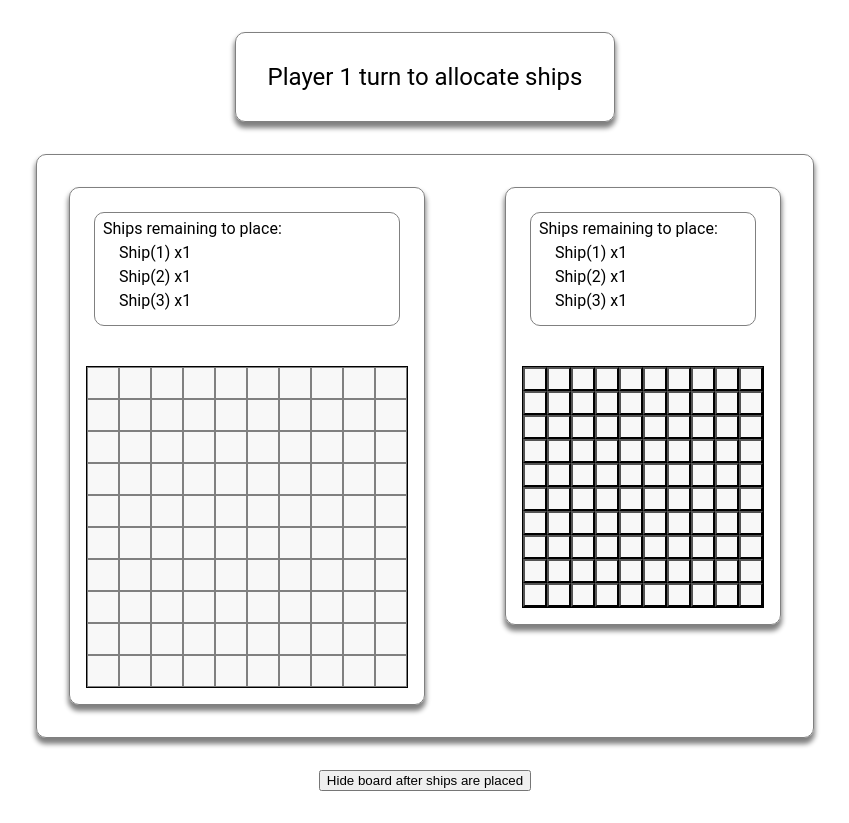
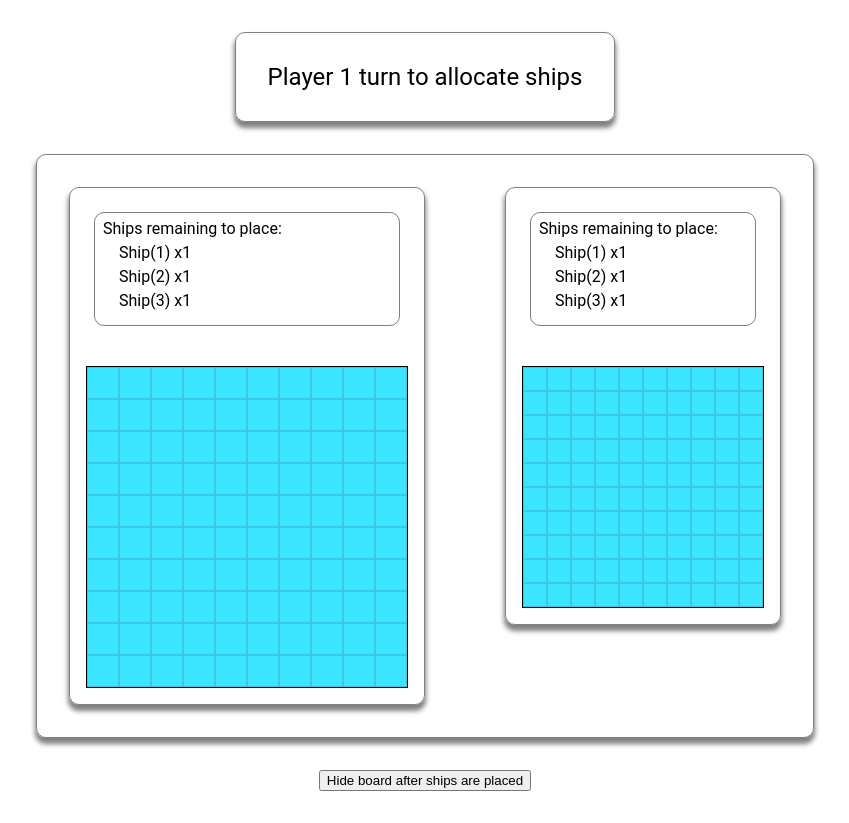
Before and after one commit to ignasc/odinProject-battleShipsGame, a website built with webpack: page src/template.html in a window 1280 px wide. Shown: the whole page, without its empty margins (215-1064 px from the left). Built offline with nearby package versions, Linux system fonts and the light colour scheme.

Commit message:
Add gameboard colour: sea.

```diff
--- a/src/css/styles.css
+++ b/src/css/styles.css
@@ -1,5 +1,7 @@
 :root {
     --border-border: 1px solid grey;
+    --border-border-sea: 1px solid rgb(60, 200, 224);
+    --background-color-sea: rgb(60, 229, 255);
     --border-radius: 10px;
     --box-shadow: 0px 5px 5px 1px grey;
 }
@@ -43,8 +45,9 @@ h1 {
     max-width: 100%;
 }
 
-.gameBoard > button {
-    border: 1px solid grey;
+.single-square {
+    background-color: var(--background-color-sea);
+    border: var(--border-border-sea);
 }
 
 .btn-border-hide {
@@ -115,7 +118,7 @@ li {
 }
 
 .position-unknown {
-    background-color: rgb(248, 248, 248);
+    background-color: var(--background-color-sea);
 }
 
 .position-attacked {
```
